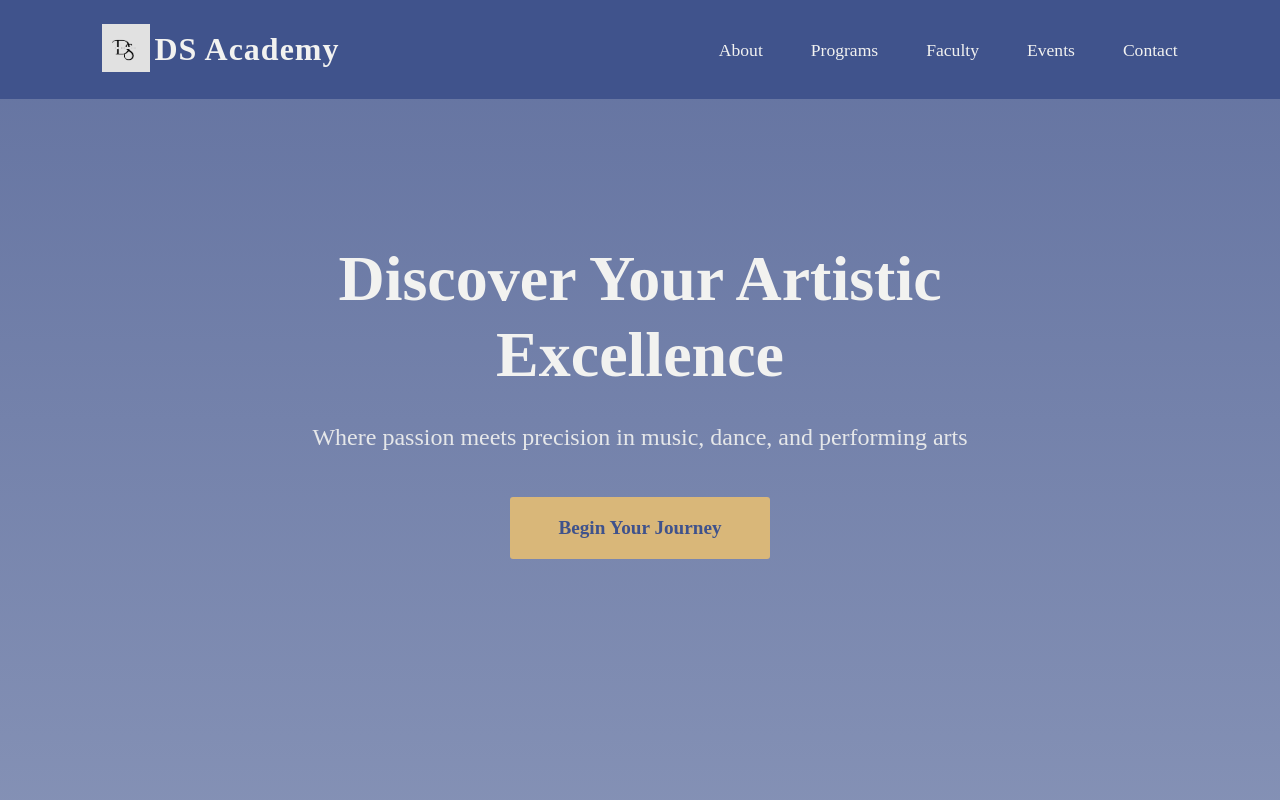
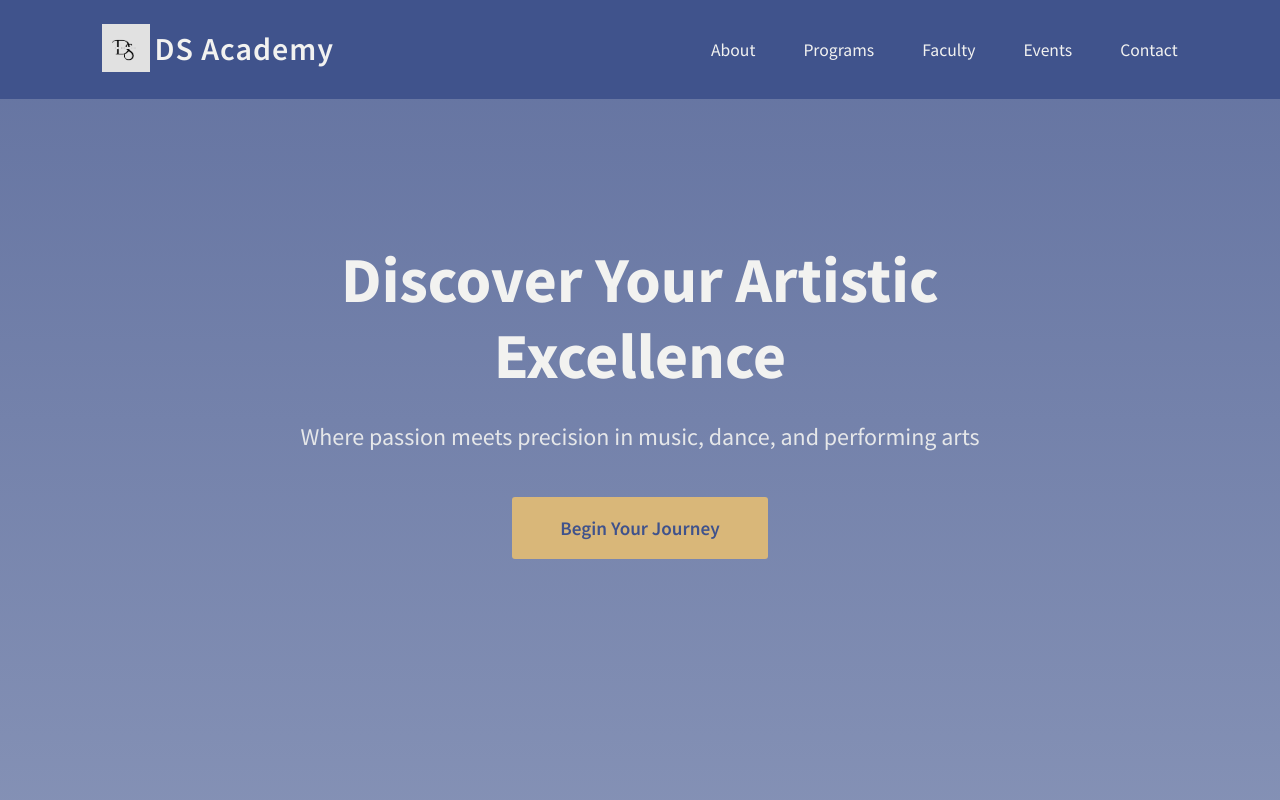
Before and after one commit to jayampathiw/ds-musical-institute, a plain HTML site: page ds-academy.html in a window 1280 px wide. Shown: the top 800 px of the page. Drawn offline with Linux system fonts and the light colour scheme.

Commit message:
fonts added

```diff
--- a/ds-academy.html
+++ b/ds-academy.html
@@ -4,6 +4,14 @@
     <meta charset="UTF-8" />
     <meta name="viewport" content="width=device-width, initial-scale=1.0" />
     <title>DS Academy</title>
+    <link
+      href="https://cdnjs.cloudflare.com/ajax/libs/font-awesome/6.0.0/css/all.min.css"
+      rel="stylesheet"
+    />
+    <link
+      href="https://fonts.googleapis.com/css2?family=Source+Sans+Pro:wght@300;400;600;700&display=swap"
+      rel="stylesheet"
+    />
     <link
       href="https://cdnjs.cloudflare.com/ajax/libs/font-awesome/6.0.0/css/all.min.css"
       rel="stylesheet"
@@ -29,7 +37,7 @@
     <section class="hero">
       <div class="hero-content">
         <h1>Discover Your Artistic Excellence</h1>
-        <p>
+        <p class="hero-description">
           Where passion meets precision in music, dance, and performing arts
         </p>
         <a href="#programs" class="cta-btn">Begin Your Journey</a>
--- a/styles.css
+++ b/styles.css
@@ -10,7 +10,7 @@
   margin: 0;
   padding: 0;
   box-sizing: border-box;
-  font-family: "Cormorant Garamond", serif;
+  font-family: "Source Sans Pro", sans-serif;
 }
 
 body {
@@ -64,6 +64,7 @@ body {
   position: relative;
   padding: 0.5rem 0;
   transition: color 0.3s ease;
+  font-weight: 400;
 }
 
 .nav-links a::after {
@@ -101,7 +102,7 @@ body {
   font-size: 4rem;
   margin-bottom: 1.5rem;
   line-height: 1.2;
-  font-weight: 600;
+  font-weight: 700;
 }
 
 .hero-content p {
@@ -323,6 +324,10 @@ footer {
   color: var(--warm-gold);
 }
 
+.hero-description {
+  text-align: center;
+}
+
 @media (max-width: 768px) {
   .nav-links {
     display: none;
```
